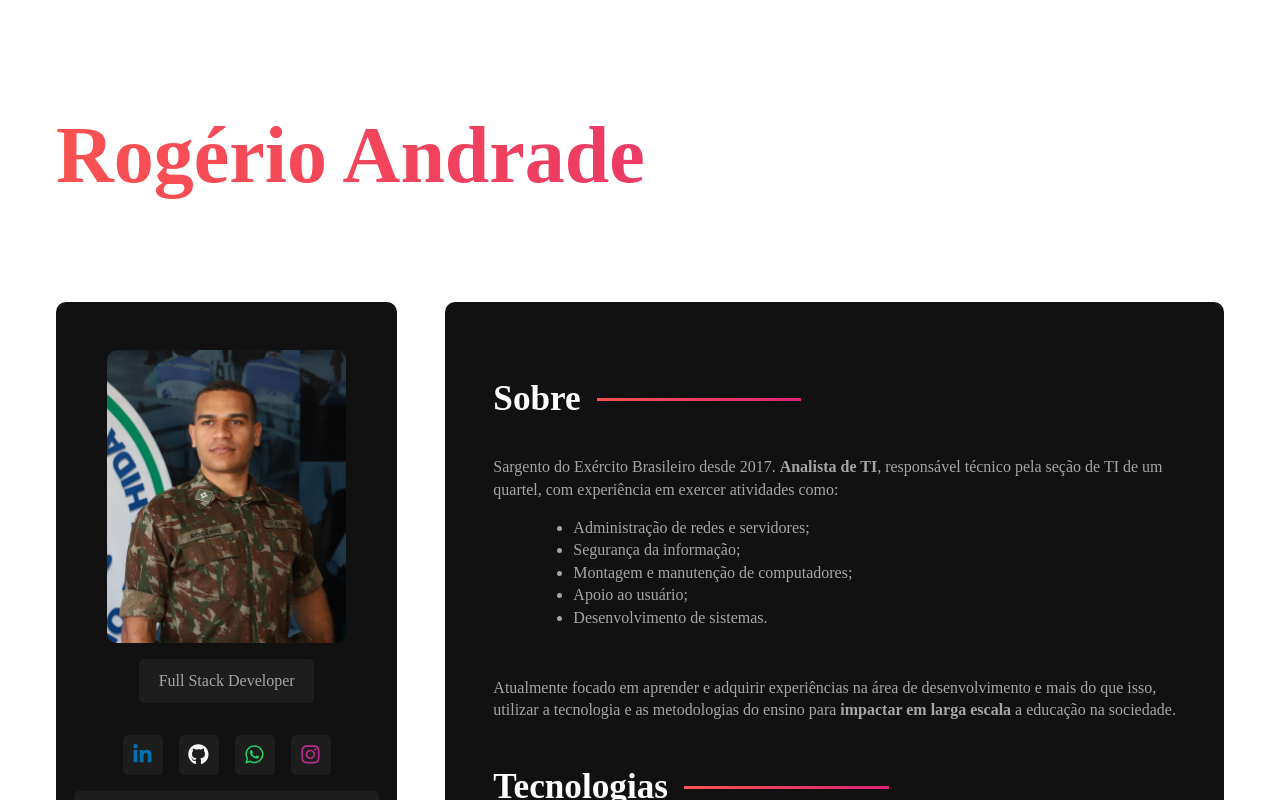
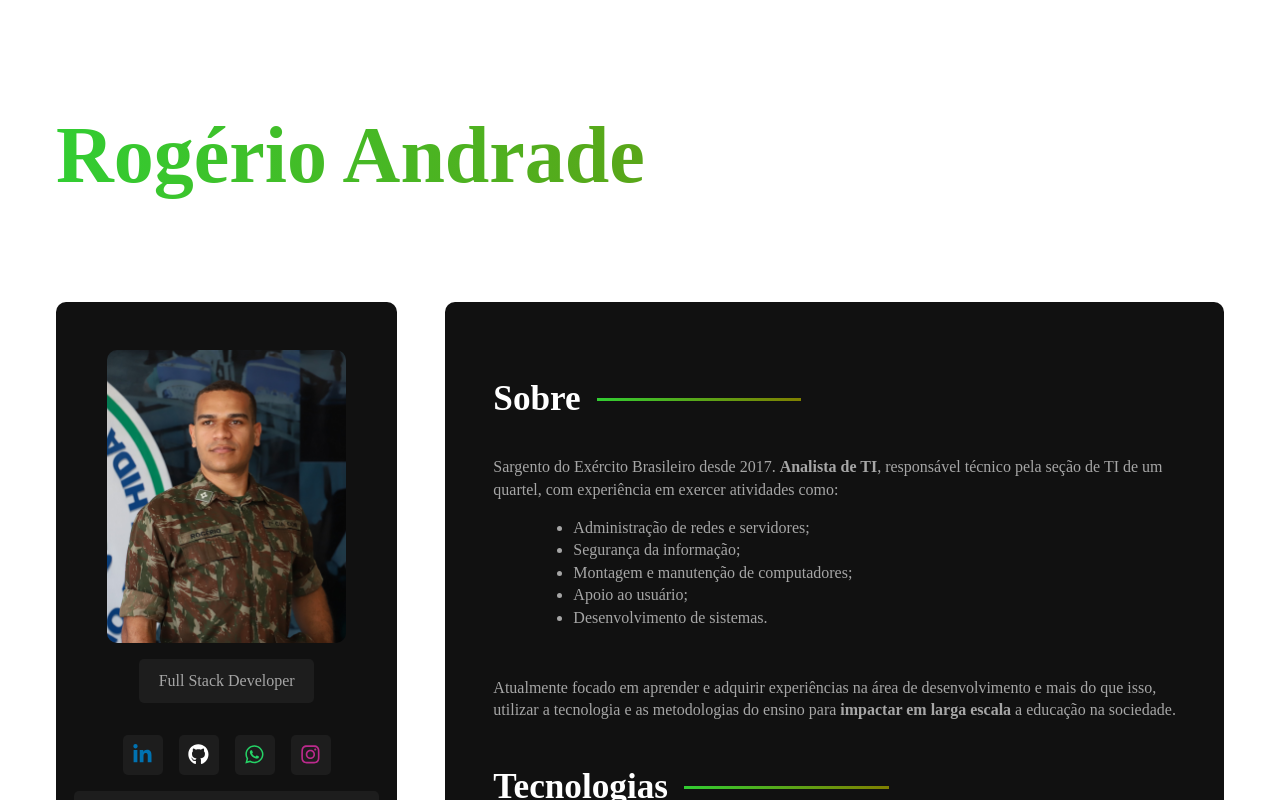
Before and after one commit to rogerworkup/Pag-portifolio_SASS, a React (Vite) app: page / in a window 1280 px wide. Shown: the top 800 px of the page. Built offline with nearby package versions, Linux system fonts and the light colour scheme; the HTML template or start-up script is replaced by a standard one.

Commit message:
cor tom verde adicionada

```diff
--- a/src/styles/variables.sass
+++ b/src/styles/variables.sass
@@ -1,9 +1,9 @@
 $font-stack: "Helvetica"
 $text-color: #FFF
 $text-color-secondary: #a6a6a6
-$body-bg-color: #271B31
+$body-bg-color: #0f1f10
 $bg-color: #111
 $bg-color-secondary: #1d1d1d
 $container-border-radius: 10px
 $card-border-radius: 5px
-$gradient: linear-gradient(90deg, rgba(250,82,82,1) 0%, rgba(221, 36,118,1) 100%)
+$gradient: linear-gradient(90deg, #32CD32 0%, #808000 100%)
```
